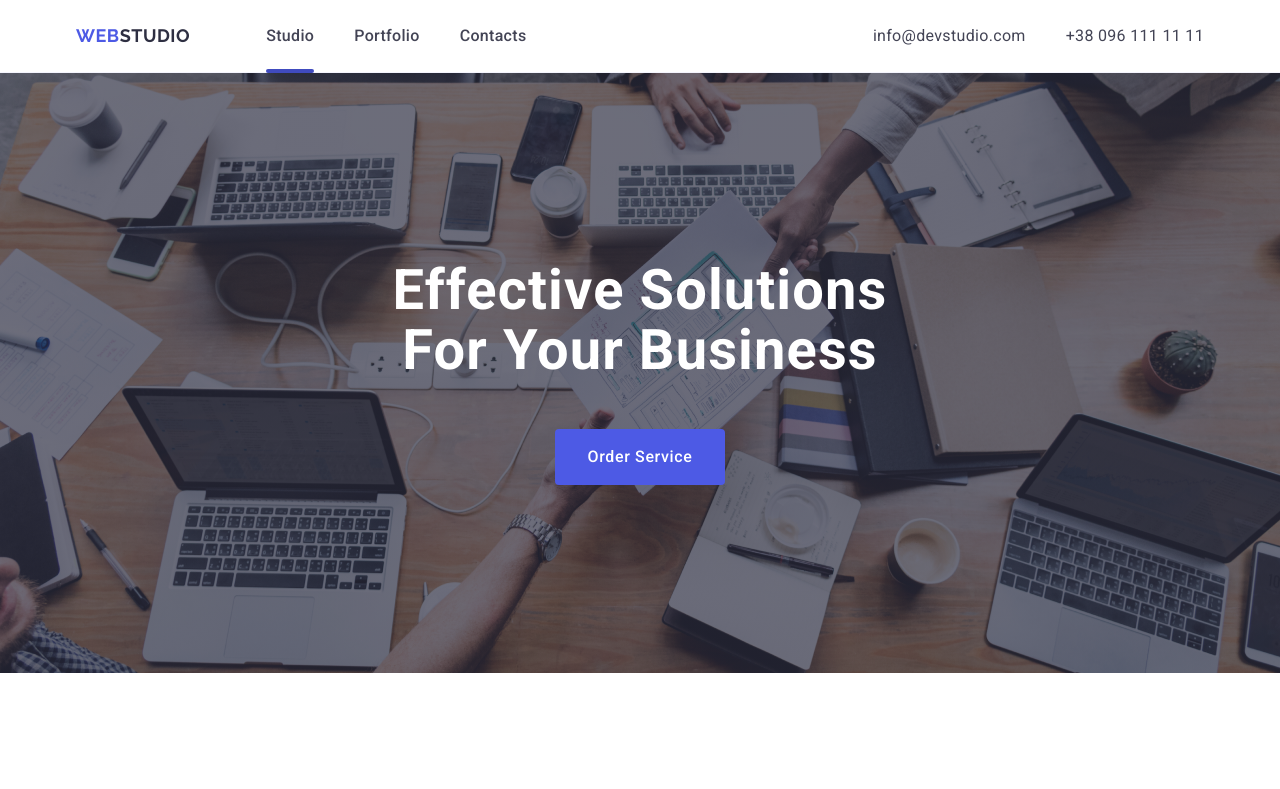
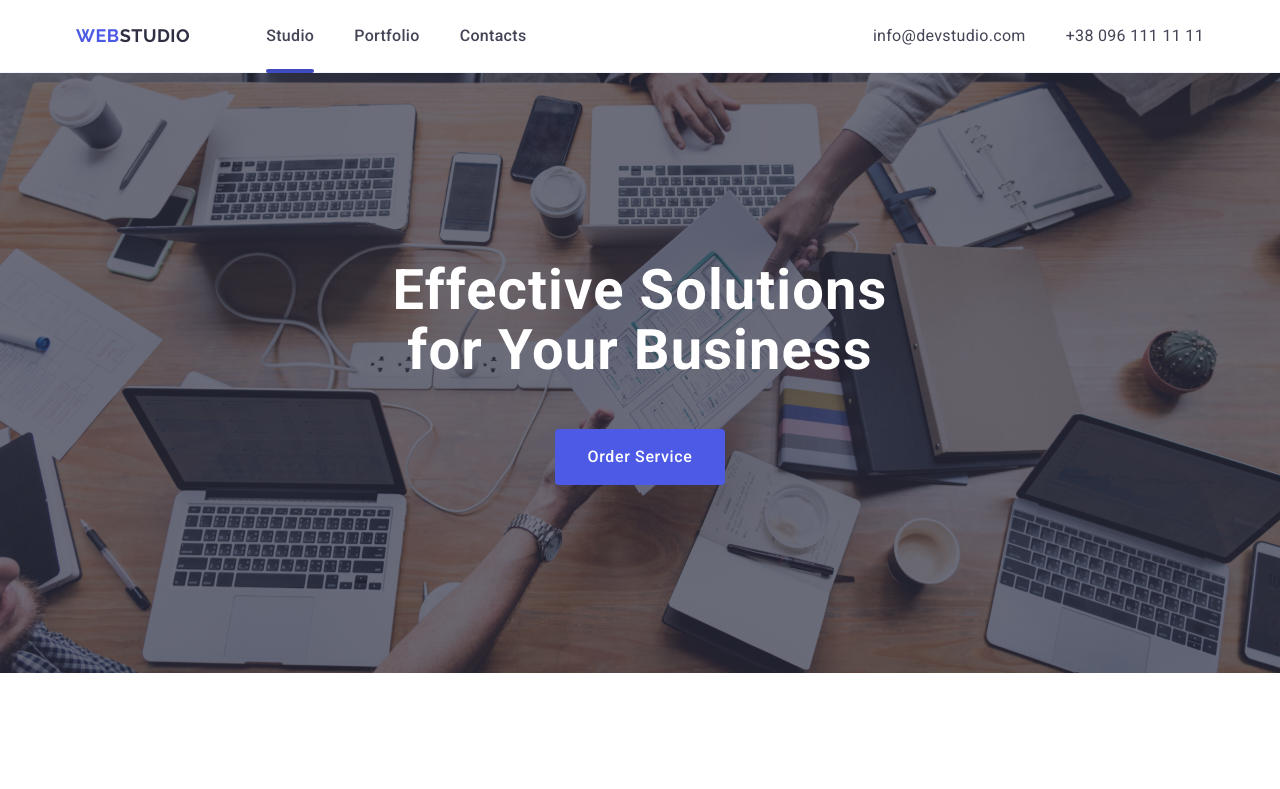
Before and after one commit to boogie1989/goit-markup-hw-06, a plain HTML site: page index.html in a window 1280 px wide. Shown: the top 789 px of the page. Drawn offline with nearby package versions, Linux system fonts and the light colour scheme.

Commit message:
fix hero title

```diff
--- a/css/styles.css
+++ b/css/styles.css
@@ -369,7 +369,7 @@ button {
 	line-height: 1.07;
 	letter-spacing: 0.02em;
 	text-align: center;
-	text-transform: capitalize;
+	/* text-transform: capitalize; */
 	color: #fff;
 }
 @media only screen and (max-width: 767.98px) {
```
